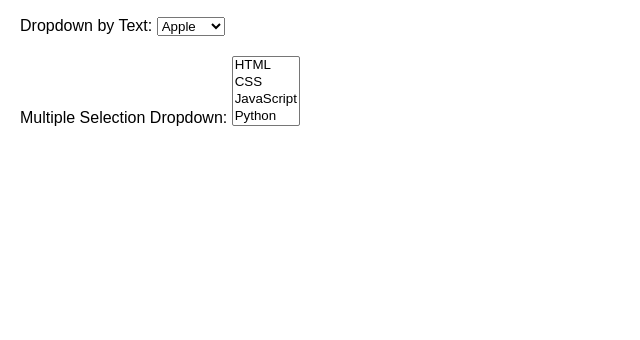
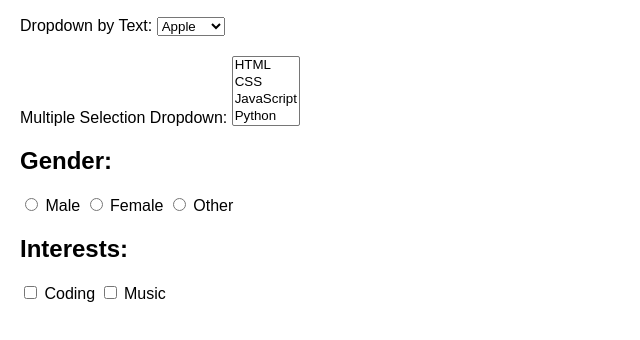
Before and after one commit to rajneeshkumar1507/cypress-practice, a plain HTML site: page index.html in a window 1280 px wide. Shown: the part 102-442 px from the top of the page, without its empty margins (0-640 px from the left). Drawn offline with Linux system fonts and the light colour scheme.

Commit message:
add radio button and checkbox

```diff
--- a/index.html
+++ b/index.html
@@ -33,6 +33,35 @@
             <option value="python">Python</option>
         </select>
     </div>
+
+    <div class="gender-selection">
+        <h2>Gender:</h2>
+        <label>
+            <input type="radio" name="gender" value="male" required>
+            Male
+        </label>
+        <label>
+            <input type="radio" name="gender" value="female" required>
+            Female
+        </label>
+        <label>
+            <input type="radio" name="gender" value="other" required>
+            Other
+        </label>
+    </div>
+
+    <div class="checkboxes">
+        <h2>Interests:</h2>
+        <label>
+            <input type="checkbox" name="interest" value="coding">
+            Coding
+        </label>
+        <label>
+            <input type="checkbox" name="interest" value="music">
+            Music
+        </label>
+    </div>
+
     <script src="script.js"></script>
 </body>
 </html>
```
